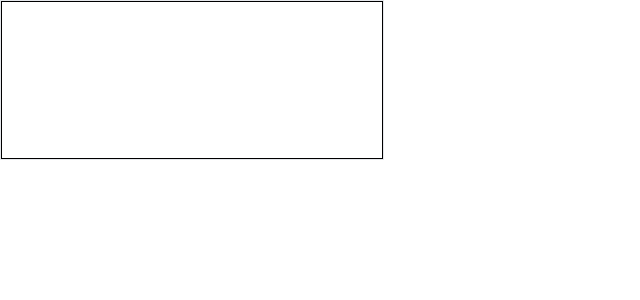
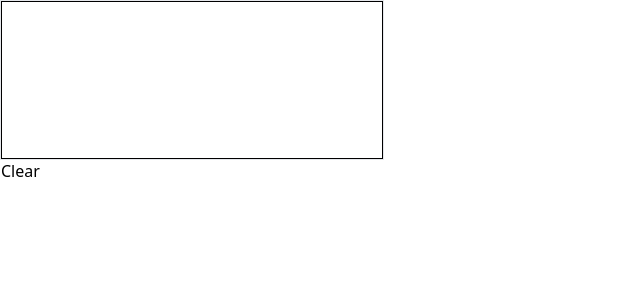
Before and after one commit to pawanbhatta178/computerVisionWeb, a React (Create React App) app: page / in a window 1280 px wide. Shown: the top 300 px of the page, without its empty margins (0-640 px from the left). Built offline with nearby package versions, Linux system fonts and the light colour scheme.

Commit message:
Clear canvas done

```diff
--- a/src/App.tsx
+++ b/src/App.tsx
@@ -5,8 +5,6 @@ function App() {
   const [lineWidth, setLineWidth] = useState<number>(5);
   const [strokeColor, setStrokeColor] = useState<string>("blue");
   const [canvasBackground, setCanvasBackground] = useState<string>("white");
-
-
 
 
   return (
--- a/src/components/Canvas.tsx
+++ b/src/components/Canvas.tsx
@@ -9,7 +9,7 @@ interface CanvasProps{
 }
 
 
-const Canvas: React.FC<CanvasProps> = ({className, lineWidth=5,strokeColor="black", backgroundColor="white"}) => {
+const Canvas: React.FC<CanvasProps> = ({className, lineWidth=5,strokeColor="black", backgroundColor="white", children}) => {
     const canvasRef = useRef<HTMLCanvasElement | null>(null);
     const contextRef = useRef<CanvasRenderingContext2D|null>(null);
     const [isDrawing, setIsDrawing] = useState<boolean>(false);
@@ -36,6 +36,14 @@ const Canvas: React.FC<CanvasProps> = ({className, lineWidth=5,strokeColor="blac
             contextRef.current.lineWidth = lineWidth;
             }
       },[lineWidth, strokeColor, backgroundColor])
+
+
+    const clearCanvas = () => {
+        if (contextRef.current !== null) {
+            contextRef.current.clearRect(0, 0, canvasRef.current?.offsetWidth??200, canvasRef.current?.offsetHeight??200);
+        }
+    }
+
 
     const startDrawing = (mouseEvent: React.MouseEvent<HTMLCanvasElement, MouseEvent>) => {
         if (contextRef.current !== null) {
@@ -86,7 +94,10 @@ const Canvas: React.FC<CanvasProps> = ({className, lineWidth=5,strokeColor="blac
 
 
     return (
-        <canvas ref={canvasRef} onMouseDown={startDrawing} onTouchStart={startDrawingTouch} onTouchEnd={finishDrawingTouch} onTouchMove={drawTouch} onMouseUp={finishDrawing} onMouseMove={draw} className={className}/>
+        <>
+        <canvas ref={canvasRef} onMouseDown={startDrawing} onTouchStart={startDrawingTouch} onTouchEnd={finishDrawingTouch} onTouchMove={drawTouch} onMouseUp={finishDrawing} onMouseMove={draw} className={className} />
+            <button onClick={ clearCanvas}> Clear</button>
+            </>
     )
 }
 
```
